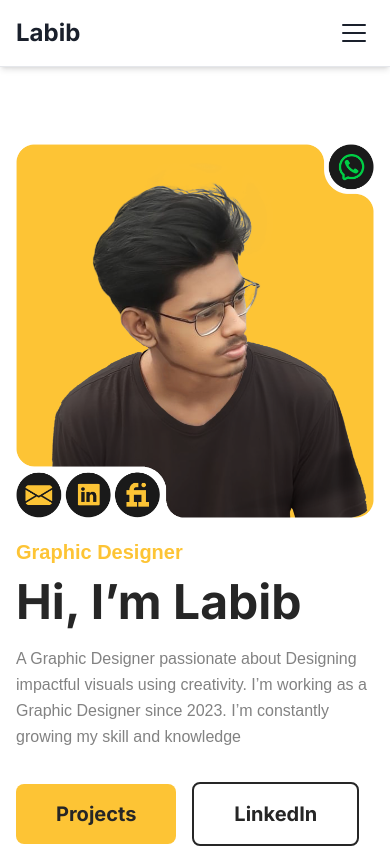
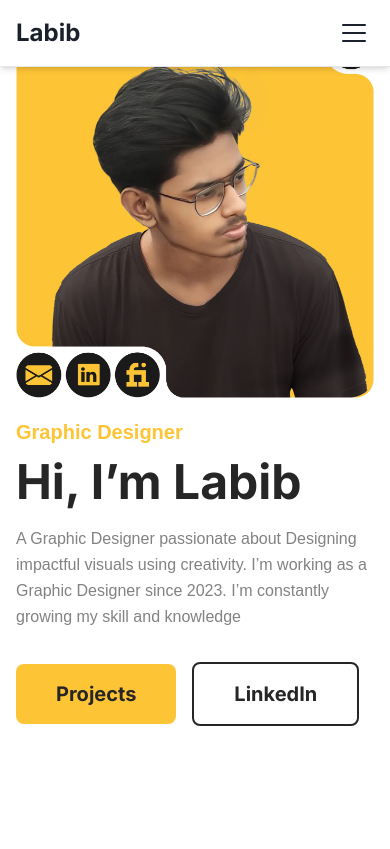
Before and after one commit to Labib778/delivery-frontend, a plain HTML site: page index.html in a window 390 px wide. Shown: the top 849 px of the page. Drawn offline with nearby package versions, Linux system fonts and the light colour scheme.

Commit message:
Update index.html

```diff
--- a/index.html
+++ b/index.html
@@ -1,3 +1,4 @@
+
 
 <!DOCTYPE html>
 <html lang="en" class="scroll-smooth">
@@ -127,11 +128,11 @@
     </header>
     <main class="pt-16">
         <!-- Hero Section -->
-<main class="w-full max-w-screen-2xl mx-auto px-4 sm:px-8 lg:px-16 pt-20 pb-48">
+<main class="w-full max-w-screen-2xl mx-auto px-4 sm:px-8 lg:px-16 pt-10 md:pt-20 pb-48">
     <div class="flex flex-col md:flex-row items-center justify-between gap-5 lg:gap-24">
 
         <!-- Image Section (Right on Desktop) -->
-        <div class="relative w-full max-w-sm sm:max-w-lg md:w-1/2 order-1 md:order-2 flex-shrink-0">
+        <div class="relative w-full max-w-sm sm:max-w-lg md:w-1/2 order-1 md:order-2 flex-shrink-0 mt-[-5rem] sm:mt-0">
             <!-- Main portfolio image -->
             <img
                 src="https://raw.githubusercontent.com/Labib778/delivery-frontend/52a1cf8f521e4bd18dcccbd873e2da0fcc14b8f1/images/portfolio.png"
```
